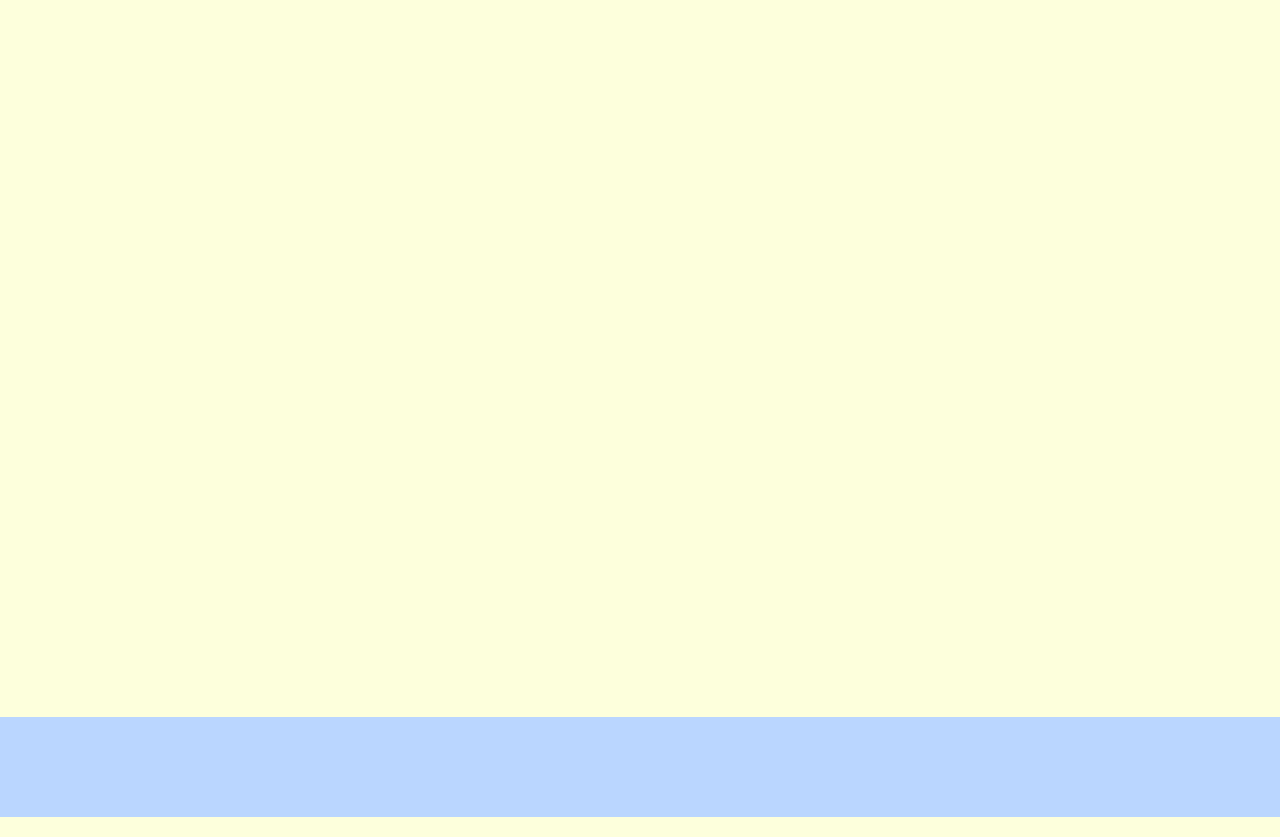
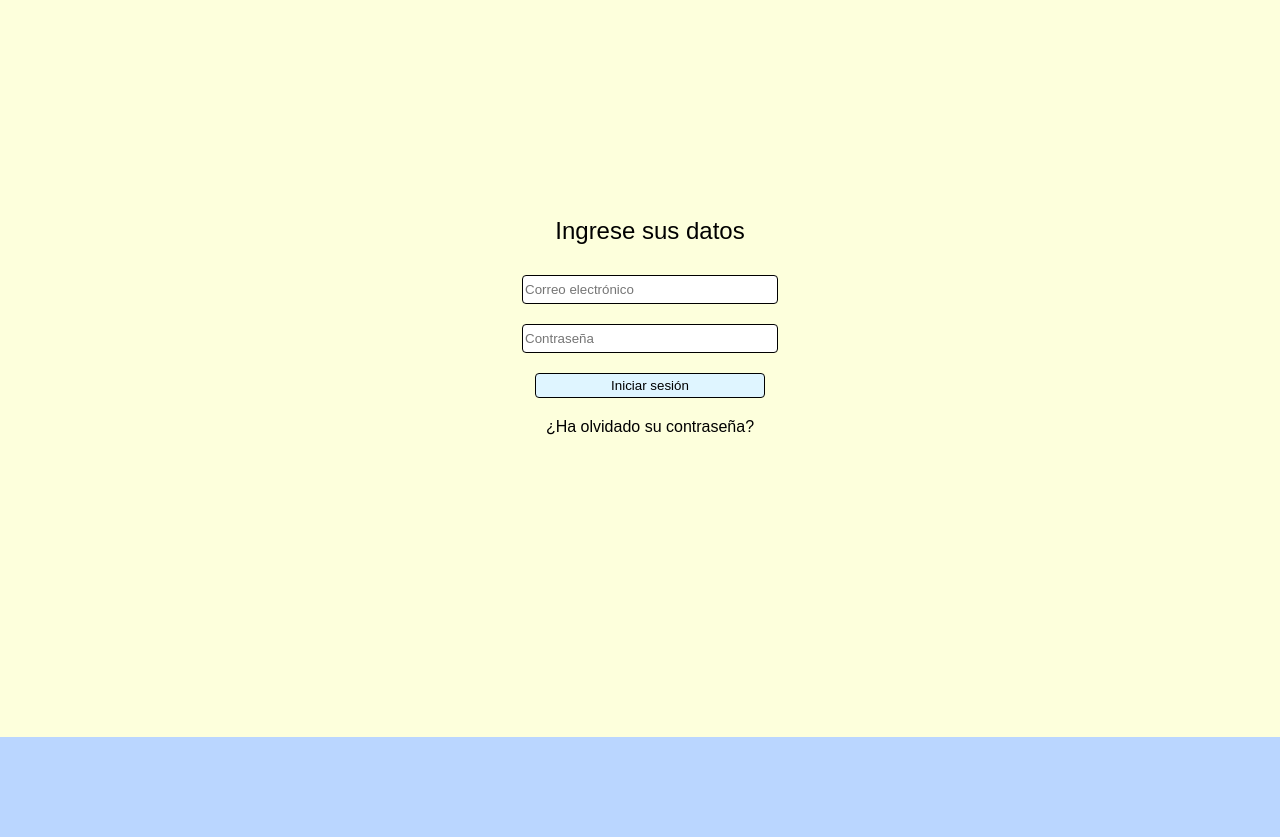
Before and after one commit to luis7310/TiendaOnline, a plain HTML site: page Front-end/HTML/index.html in a window 1280 px wide. Both pictures are taken after a click on the link "Iniciar sesión". Shown: the part 83-920 px from the top of the page. Drawn offline with Linux system fonts and the light colour scheme.

Commit message:
Pagina loggin

```diff
--- a/Front-end/CSS/index.css
+++ b/Front-end/CSS/index.css
@@ -51,6 +51,89 @@ body{
     background-color: #81b4ff;
     width: 65px;
 }
+
+.btn-large{
+    cursor: pointer;
+    display: block;
+    width: 230px;
+    height: 25px;
+    margin-bottom: 20px;
+    border-radius: 4px;
+    border: 0.2px solid #000;
+    background-color:#dff5ff;
+    font-family: 'Arial', sans-serif;
+}
+
+.no-visible{
+    display: none;
+}
+
+.text-loggin-a-inp{
+    cursor: pointer;
+    font-family: 'Arial', sans-serif;
+    text-decoration: none;
+    color: #000000;
+}
+
+.text-loggin{
+    font-family: 'Arial', sans-serif;
+    font-weight: 100;
+    margin-top: 10px;
+}
+
+
+.text-loggin-a-inp:hover{
+    color: #81b4ff;
+}
+
+.text-loggin-a-inp:active{
+    color: #bad6ff;
+}
+
+.btn-large:hover{
+    background-color: #81b4ff;
+}
+
+.btn-large:active{
+    background-color: #bad6ff;
+}
+
+#loggin_data-form{
+    display: flex;
+    justify-content: center;
+    padding: 10px;
+    width: 100%;
+    height: calc(100vh - 80px);
+}
+
+.container-loggin-bt{
+    display: flex;
+    justify-content: center;
+}
+
+#container-loggin-f{
+    margin-top: 200px;
+}
+
+.input-loggin{
+    display: block;
+    margin-top: 10px;
+    width: 250px;
+    height: 25px;
+    margin-bottom: 20px;
+    border-radius: 4px;
+    border: 0.2px solid #000;
+    outline: none;
+    font-family: 'Arial', sans-serif;
+}
+
+/*Clases dinamicas*/
+.error-input{
+    border: 2px solid #a52424;
+}
+ .error-text{
+    color: #a52424;
+ }
 
 /*Diseño en smartphone*/
 @media screen and (max-width:999px) {
@@ -217,4 +300,5 @@ body{
         height: 100px;
         background-color: #bad6ff;
     }
+
 }
--- a/Front-end/HTML/index.html
+++ b/Front-end/HTML/index.html
@@ -19,7 +19,7 @@
             <ul class="header__nav-list">
                 <li class="header__nav-item"><a class="header__nav-a" href="#"><img class="img-nav-opc" src="./../SRC/Imagenes/home.png">Inicio</a></li>
                 <li class="header__nav-item"><a class="header__nav-a" href="#"><img class="img-nav-opc" src="./../SRC/Imagenes/menu-opciones.png">Departamento</a></li>
-                <li class="header__nav-item"><a class="header__nav-a" href="#"><img class="img-nav-opc" src="./../SRC/Imagenes/perfil-usuario.png">Iniciar sesión</a></li>
+                <li class="header__nav-item"><a id="login-btn" class="header__nav-a" href="#"><img class="img-nav-opc" src="./../SRC/Imagenes/perfil-usuario.png">Iniciar sesión</a></li>
                 <li class="header__nav-item"><a class="header__nav-a" href="#"><img class="img-nav-opc" src="./../SRC/Imagenes/carrito-compra.png">Mi carrito</a></li>
             </ul>
             <div class="busq-container">
@@ -33,7 +33,24 @@
 
         </aside>
         <main id="main">
+            <div id="loggin_data-form">
+                <div id="container-loggin-f" class="no-visible">
+                    <div class="container-loggin-bt">
+                        <h2 class="text-loggin">Ingrese sus datos</h2>
+                    </div>
+                    <input id="input_login_mail" class="input-loggin" type="mail" placeholder="Correo electrónico">
+                    <input id="input_login_pass" class="input-loggin" type="password" placeholder="Contraseña">
+                    <div class="container-loggin-bt">
+                        <button id="btn_login_page" class="btn-large">Iniciar sesión</button>
+                    </div>
+                    <div class="container-loggin-bt">
+                        <a class="text-loggin-a-inp" >¿Ha olvidado su contraseña?</a>
+                    </div>
+                    <div id="msg-text-inp" class="error-text text-loggin container-loggin-bt">
 
+                    </div>
+                </div>
+            </div>
         </main>
         <aside class="aside">
 
--- a/Front-end/JavaScript/index.js
+++ b/Front-end/JavaScript/index.js
@@ -0,0 +1,57 @@
+//header buttons
+var btn_login = document.getElementById("login-btn");
+
+//variables de interes
+const regexEmail = /^[^\s@]+@[^\s@]+\.[^\s@]+$/; //expresion reg validar correo
+
+
+//login pag
+var pagina_iniciar_se = document.getElementById("container-loggin-f"); // ventana iniciar sesion
+var btn_inciar_s = document.getElementById("btn_login_page"); //botton inicia sesion
+var inp_mail = document.getElementById("input_login_mail"); //input correo
+var inp_pass = document.getElementById("input_login_pass"); //input password
+var msg_inp = document.getElementById("msg-text-inp"); //cuadro de mensaje
+
+//mostrar ventana de login
+btn_login.addEventListener('click',()=>{
+    msg_inp.innerText= "";
+    inp_mail.classList.remove("error-input");
+    inp_pass.classList.remove("error-input");
+    inp_mail.value = "";
+    inp_pass.value = "";
+    if(pagina_iniciar_se.classList.contains('no-visible')){
+        pagina_iniciar_se.classList.remove('no-visible');
+    }
+    else{
+        pagina_iniciar_se.classList.add('no-visible');
+    }
+})
+
+//validar datos de inicio de sesion
+btn_inciar_s.addEventListener('click',function(){
+    msg_inp.innerText= "";
+    inp_mail.classList.remove("error-input");
+    inp_pass.classList.remove("error-input");
+
+    if(inp_mail.value){
+        let validarMail = regexEmail.test(inp_mail.value);
+        if(validarMail == true){
+            if(inp_pass.value){
+                    ///////////////////////////////
+                    //Ingrese aqui funcion para validar datos en backend
+            }
+            else{
+                inp_pass.classList.add("error-input");
+                msg_inp.innerText= "Ingrese su contraseña";
+            }
+        }
+        else{
+            inp_mail.classList.add("error-input");
+            msg_inp.innerText= "Correo electrónico no válido";
+        }
+    }
+    else{
+        inp_mail.classList.add("error-input");
+        msg_inp.innerText= "Ingrese su correo electrónico";
+    }
+})
```
Also changed, not shown: Front-end/HTML/admin.html (+1 -1 lines), Front-end/JavaScript/admin.js (added).
